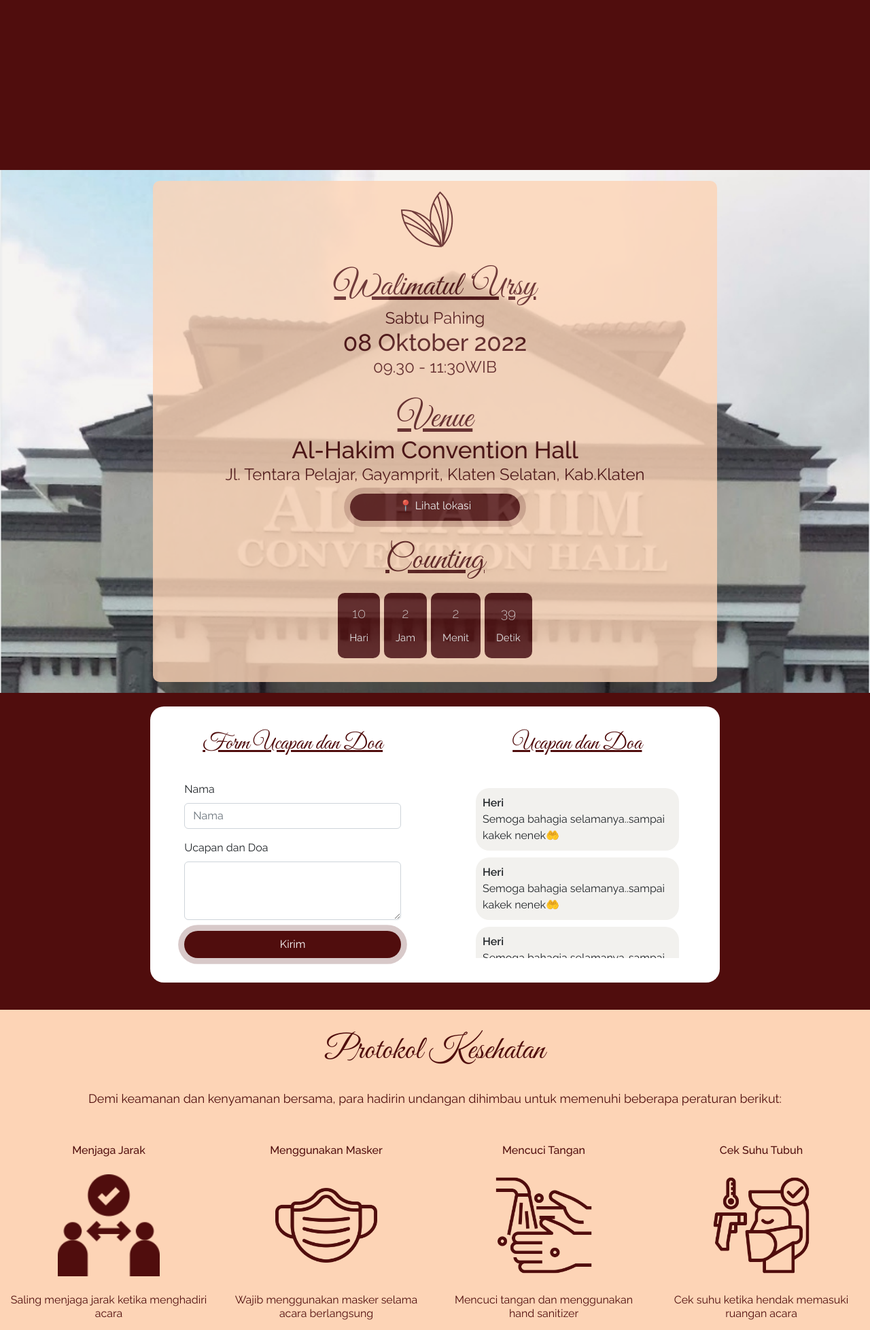
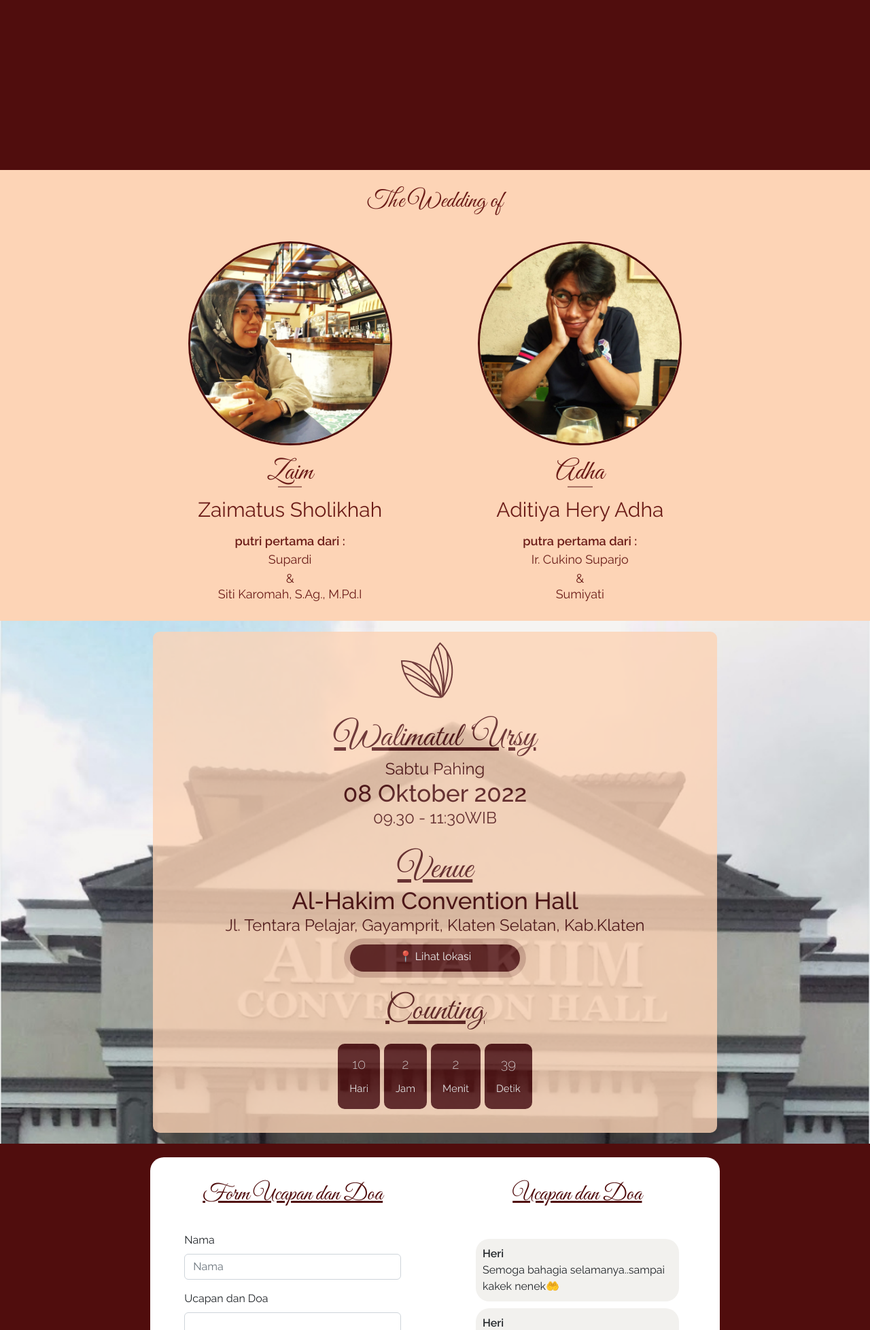
Before and after one commit to Kausa-Studio/mbekrabbi, a PHP site: page / in a window 1280 px wide. Shown: the part 1350-3306 px from the top of the page at 68% size. Run offline with PHP 8.4, Linux system fonts and the light colour scheme.

Commit message:
The Wedding Of

```diff
--- a/bootstrap/css/custom.css
+++ b/bootstrap/css/custom.css
@@ -24,6 +24,11 @@ a{
 .container-100cr {
     height: 100%;
     background-color: #500d0d;
+}
+.container-wt {
+    height: auto;
+    background-color: #FDD4B6;
+    padding-bottom: 30px;
 }
 
 .no-gutters {
@@ -173,6 +178,82 @@ text-decoration: underline #500d0d;
     object-fit: scale-down;
 
 }
+/*Page 2.5*/
+.page25t{
+    display: flex;
+    flex-direction: column;
+    justify-content: flex-start;
+    align-items: center;
+    height: 10vh;
+    padding-top:20px ;
+    margin-bottom: 5px;
+    font-family: 'Great Vibes', cursive;
+    font-size: 35px;
+    color: #500d;
+}
+.page25r{
+    display: flex;
+    flex-direction: column;
+    justify-content: center;
+    align-items: center;
+    color: #500d;
+    font-size: 25px;
+    text-align: center;
+}
+.page25l{
+
+    color: #500d;
+    line-height: 36px;
+    margin: 0px 300px 0 300px;
+    font-size: 24px;
+    text-align: center;
+}
+.foto-nikah{
+    max-height: 300px;
+    text-align: center;
+    margin-top: 20px;
+    border: 3px solid #500d0d;
+    border-radius: 100%;
+}
+.nama-pendek-nikah{
+    margin-top: 20px;
+    font-family: 'Great Vibes', cursive;
+    font-size: 40px;
+    line-height: 40px;
+    margin-bottom: 10px;
+}
+.nama-pendek-nikah::after{
+    content: '';
+	display: block;
+	margin: auto;
+	height: 2px;
+	animation: underline 2s infinite;
+}
+.nama-panjang-nikah{
+    font-size: 30px;
+    margin-bottom: 10px;
+}
+.dari{
+    font-size: 18px;
+    font-weight: 600;
+
+}
+.bapak{
+    font-size: 18px;
+    line-height: 18px;
+    margin: 5px 0 5px 0;
+}
+.dan{
+    font-size: 18px;
+    line-height: 18px;
+    margin: 5px 0 5px 0;
+}
+.ibu{
+    font-size: 18px;
+    line-height: 18px;
+
+}
+
 /*Page 3*/
 .container-venue {
     height: auto;
@@ -435,7 +516,10 @@ text-decoration: underline #500d0d;
     box-shadow: 0 0 0 10px rgba(80, 13, 13, 0.219);
   }
 }
-
+@keyframes underline {
+  0% { width: 0%; background-color: #500d0d;}
+  100% {width: 100%; background-color: transparent;}
+}
 @keyframes openanimationkanan {
     0% {
       transform: translateX(200%);
--- a/index.html
+++ b/index.html
@@ -81,6 +81,70 @@
       </div>
     </div>
   </div>
+  <!--Page 2.5-->
+  <div id="box" class="container-wt" style="display: block;">
+    <div class="row no-gutters">
+      <div class="col-md-12">
+        <div class="page25t">
+          The Wedding of
+        </div>
+
+      </div>
+      <div class="col-md-2"></div>
+      <div class="col-md-4">
+        <div class="page25r">
+          <img class="foto-nikah" src="src/zaim.png">
+          <div class="nama-pendek-nikah">
+            Zaim
+          </div>
+          <div class="nama-panjang-nikah">
+            Zaimatus Sholikhah
+          </div>
+          <div class="dari">
+            putri pertama dari :
+          </div>
+          <div class="bapak">
+            Supardi
+          </div>
+          <div class="dan">
+            &
+          </div>
+          <div class="ibu">
+            Siti Karomah, S.Ag., M.Pd.I
+          </div>
+
+        </div>
+
+      </div>
+      <div class="col-md-4">
+        <div class="page25r">
+          <img class="foto-nikah" src="src/adha.png">
+          <div class="nama-pendek-nikah">
+            Adha
+          </div>
+          <div class="nama-panjang-nikah">
+            Aditiya Hery Adha
+          </div>
+          <div class="dari">
+            putra pertama dari :
+          </div>
+          <div class="bapak">
+            Ir. Cukino Suparjo
+          </div>
+          <div class="dan">
+            &
+          </div>
+          <div class="ibu">
+            Sumiyati
+          </div>
+        </div>
+
+
+      </div>
+      <div class="col-md-2"></div>
+    </div>
+  </div>
+
   <!--Page 3-->
   <div class="container-venue" style="display: block;">
     <div class="row no-gutters">
```
Also changed, not shown: src/adha.png (added), src/zaim.png (added).
